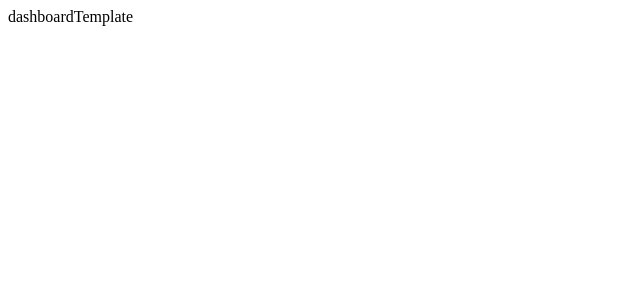
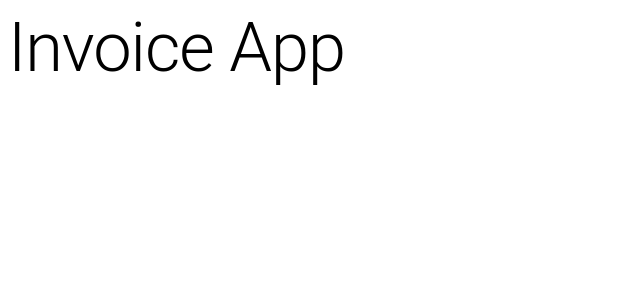
Before and after one commit to greg2012201/invoice-app-frontend, a React (Create React App) app: page / in a window 1280 px wide. Shown: the top 300 px of the page, without its empty margins (0-640 px from the left). Built offline with nearby package versions, Linux system fonts and the light colour scheme.

Commit message:
Add Typography.

```diff
--- a/src/templates/DashboardTemplate.tsx
+++ b/src/templates/DashboardTemplate.tsx
@@ -1,7 +1,12 @@
 import React, { FC } from 'react';
+import { Typography } from '@mui/material';
 
 const DashboardTemplate: FC = () => {
-    return <div>dashboardTemplate</div>;
+    return (
+        <div>
+            <Typography variant="h1">Invoice App</Typography>
+        </div>
+    );
 };
 
 export default DashboardTemplate;
```
